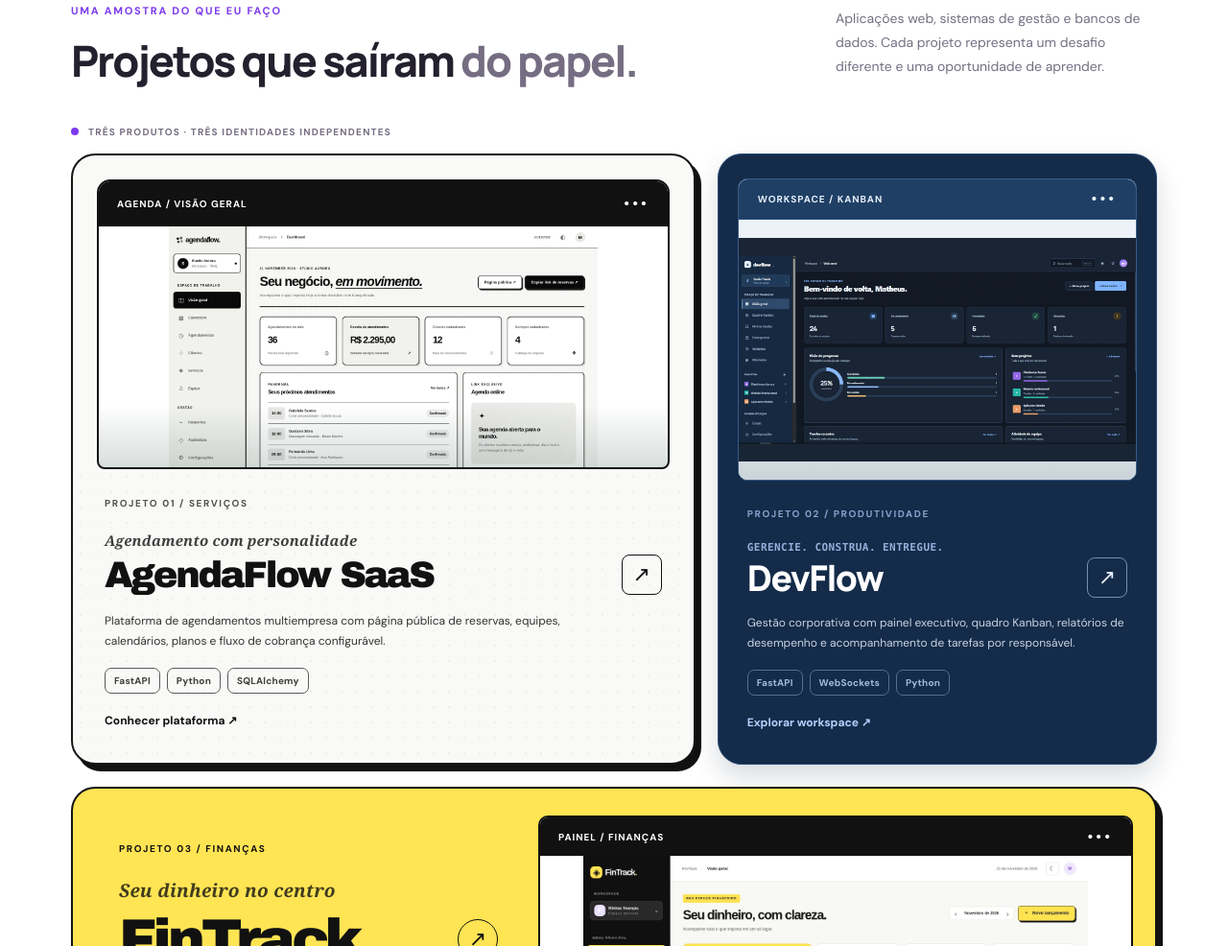
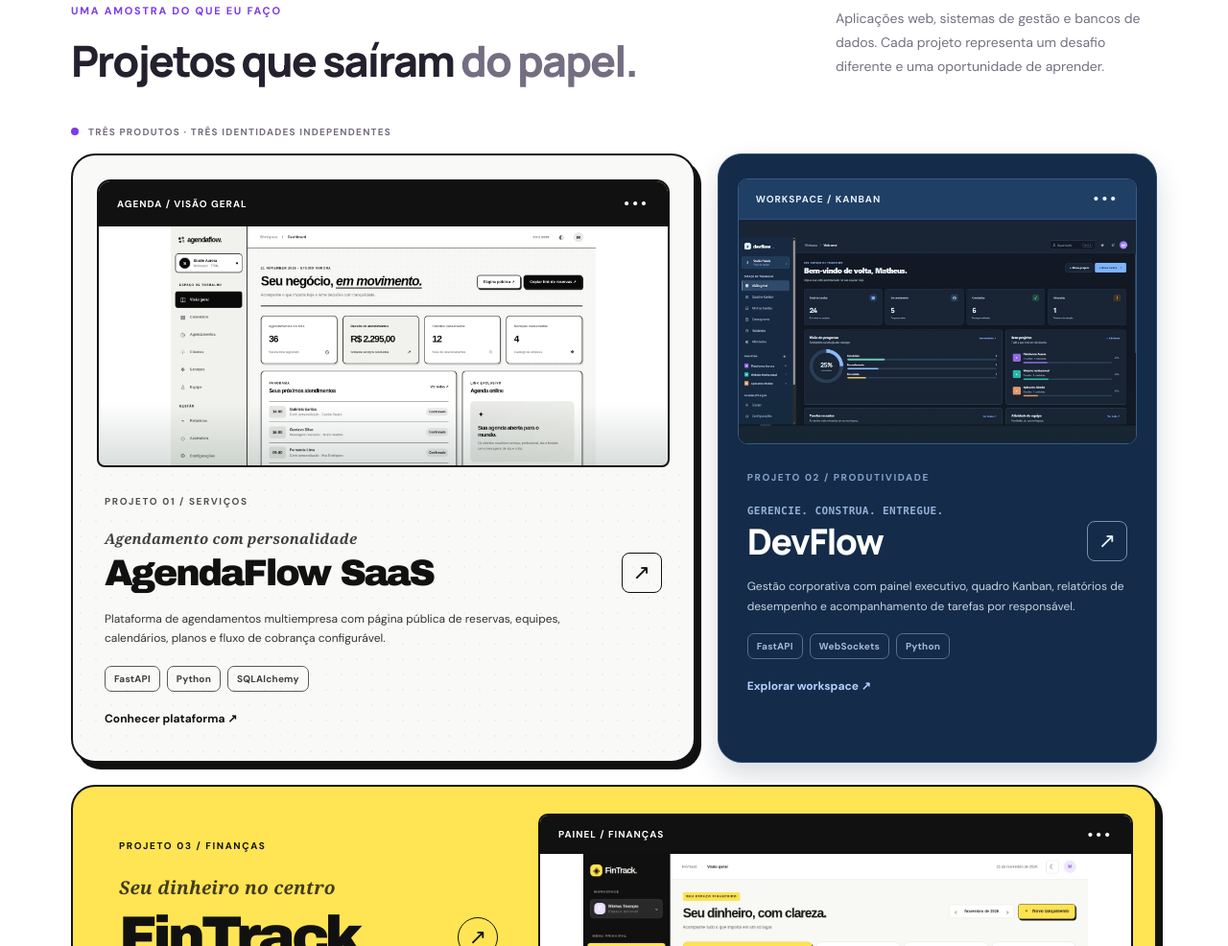
Before and after one commit to tteukkkk/portfolio-matheus, a plain HTML site: page index.html in a window 1280 px wide. Shown: the part 1747-2733 px from the top of the page at 96% size. Drawn offline with Linux system fonts and the light colour scheme; no server answers.

Commit message:
fix: remove letterbox branco da miniatura DevFlow e preserva enquadramento 16:9

```diff
--- a/index.html
+++ b/index.html
@@ -14,7 +14,7 @@
   <link rel="preconnect" href="https://fonts.googleapis.com" />
   <link rel="preconnect" href="https://fonts.gstatic.com" crossorigin />
   <link href="https://fonts.googleapis.com/css2?family=DM+Sans:wght@400;500;600;700&family=Manrope:wght@400;500;600;700;800&display=swap" rel="stylesheet" />
-  <link rel="stylesheet" href="./styles.css?v=11" />
+  <link rel="stylesheet" href="./styles.css?v=15" />
   <script defer src="./script.js?v=14"></script>
 </head>
 <body>
--- a/styles.css
+++ b/styles.css
@@ -521,3 +521,37 @@ html[data-theme=dark] .github-card .skill-icon-logo{background:#ffffff;border-co
 .featured-fintrack:hover{box-shadow:7px 8px 0 #111!important}
 @media(max-width:760px){.featured-fintrack{display:flex;flex-direction:column}.featured-fintrack .showcase-visual{order:1;min-height:245px;margin:17px 17px 0;flex:none}.featured-fintrack .showcase-copy{order:2;min-height:0;padding:28px}.featured-agendaflow .showcase-visual,.featured-devflow .showcase-visual{margin:17px 17px 0;min-height:250px}.featured-agendaflow .showcase-copy{padding:25px}.featured-devflow .showcase-copy{padding:25px}}
 @media(max-width:470px){.featured-fintrack .showcase-visual,.featured-agendaflow .showcase-visual,.featured-devflow .showcase-visual{min-height:214px}.featured-fintrack .showcase-title{font-size:39px}.featured-agendaflow::after{display:none!important}}
+
+/* DevFlow — captura sem faixas claras ou letterboxing no card principal.
+   A imagem 16:9 participa do fluxo; o header do mock browser fica acima. */
+.featured-devflow .showcase-visual{
+  display:block;
+  flex:0 0 auto;
+  height:auto;
+  min-height:0 !important;
+  overflow:hidden;
+  background:#101b2b;
+}
+.featured-devflow .showcase-visual-top{
+  position:relative;
+  inset:auto;
+  width:100%;
+  height:42px;
+  padding:0 18px;
+  box-sizing:border-box;
+}
+.featured-devflow .showcase-screen{
+  display:block;
+  position:relative;
+  inset:auto;
+  top:auto;
+  left:auto;
+  width:100%;
+  height:auto;
+  aspect-ratio:16 / 9;
+  object-fit:cover;
+  object-position:top center;
+  background:#101b2b;
+  border:0;
+  margin:0;
+}
```
